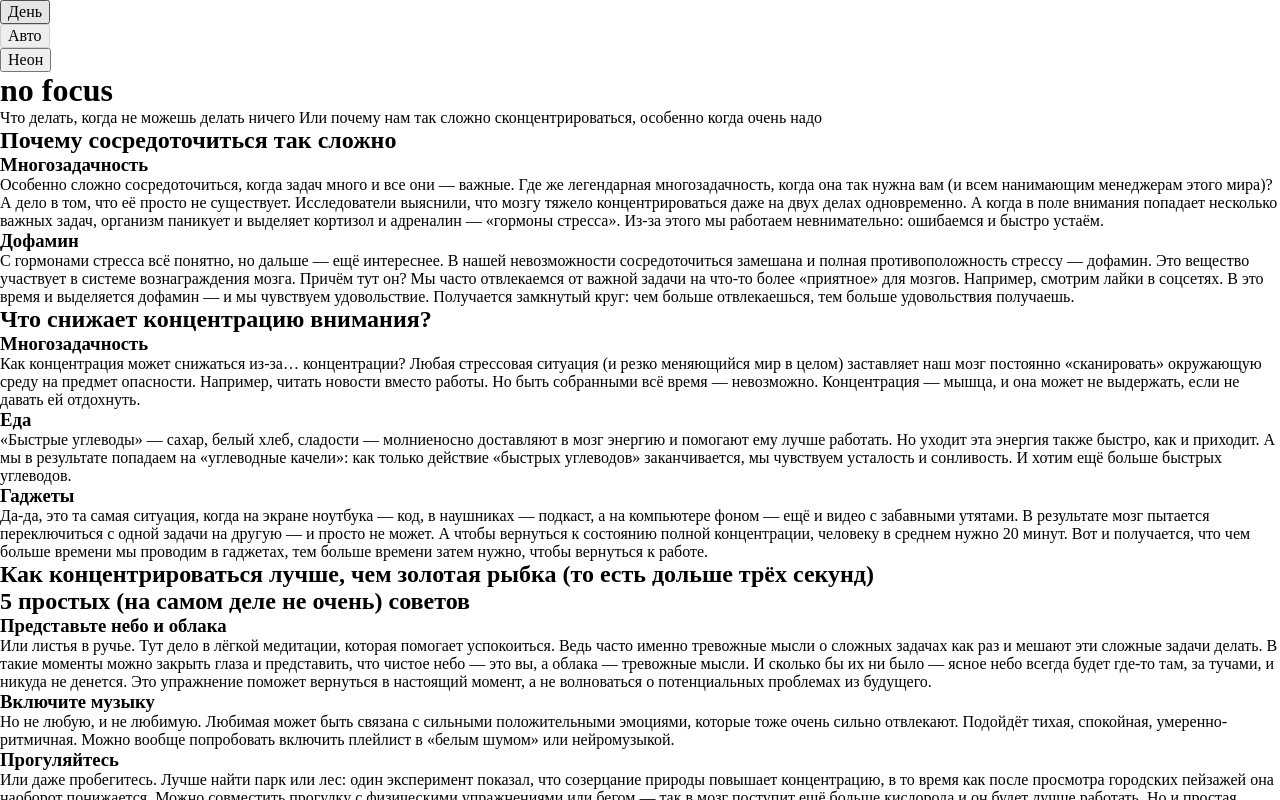
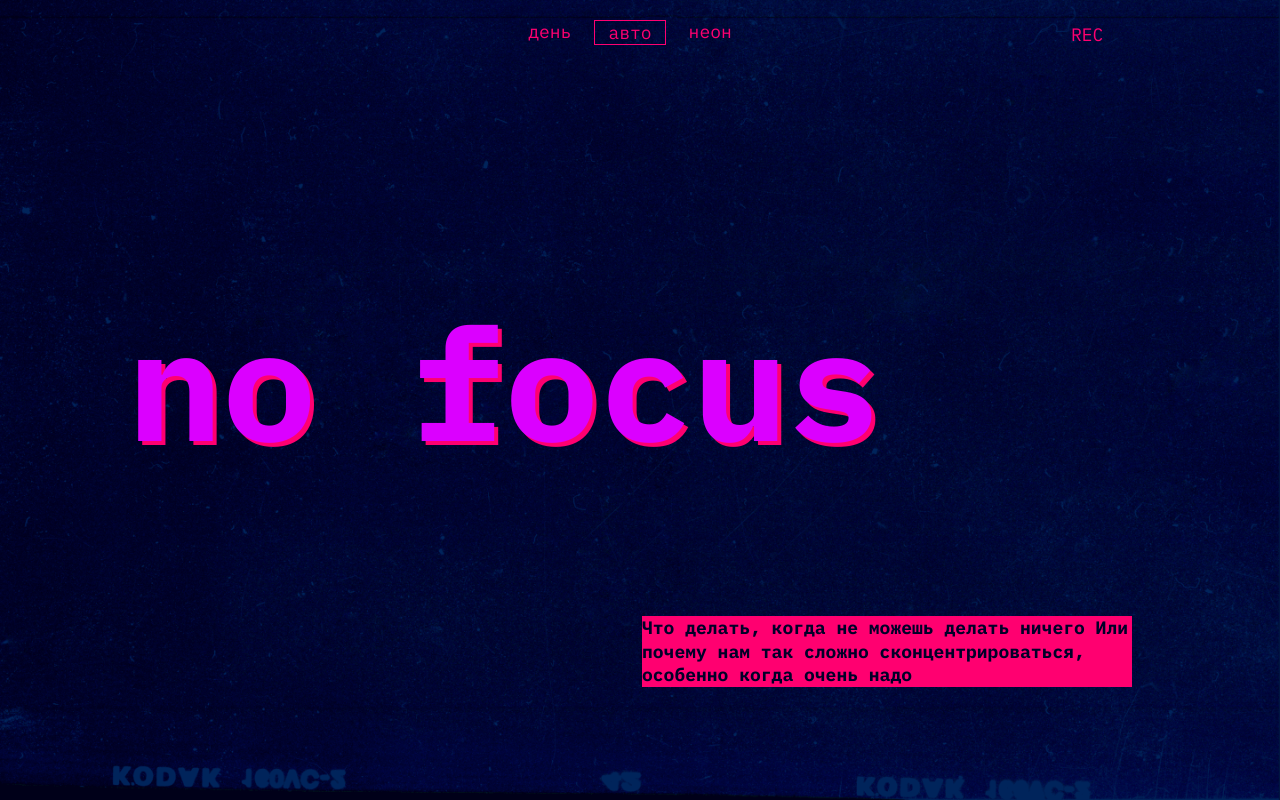
Before and after one commit to CopperyTexas/slozhno-sosredotochitsya, a plain HTML site: page index.html in a window 1280 px wide. Shown: the top 800 px of the page. Drawn offline with Linux system fonts and the light colour scheme.

Commit message:
style start

```diff
--- a/index.html
+++ b/index.html
@@ -6,6 +6,9 @@
   <meta http-equiv="X-UA-Compatible" content="IE=edge" />
   <meta name="viewport" content="width=device-width, initial-scale=1.0" />
   <meta name="color-scheme" content="dark light">
+  <link rel="icon" href="/images/favicon.ico" type="image/x-icon">
+  <link rel="icon" href="/images/favicon.svg" type="image/svg+xml">
+  <link rel="icon" href="/images/mobile-icon.png">
   <link rel="stylesheet" href="/styles/globals.css">
   <link rel="stylesheet" href="/fonts/fonts.css">
   <link rel="stylesheet" href="/styles/variables.css">
@@ -38,8 +41,9 @@
       </ul>
     </nav>
     <h1 class="header-title">no focus</h1>
-    <p class="header-text">Что делать, когда не можешь делать ничего
-      Или почему нам так сложно сконцентрироваться, особенно когда очень надо</p>
+    <p class="header-text">Что делать, когда не можешь делать ничего Или почему нам так сложно сконцентрироваться,
+      особенно когда очень надо</p>
+    <div class="rec">REC</div>
   </header>
   <main class="main">
     <section class="section_why">
--- a/styles/style.css
+++ b/styles/style.css
@@ -1,5 +1,72 @@
 /* Основные стили проекта. Это стили для темы, которую вы верстаете первой. */
-
+/*header style */
+.header {
+  position: relative;
+  display: grid;
+  padding: 20px;
+  padding-left: 0px;
+  grid-template-columns: 100%;
+  grid-template-rows: repeat(3, 1fr);
+  gap: var(--header-gap-laptop);
+}
+.rec {
+  position: absolute;
+  bottom: calc(100% - 46px);
+  left: calc(100% - 81px);
+  color: #ff0070;
+}
+.rec::after {
+  content: url();
+}
+.header__theme-menu-list {
+  display: flex;
+  justify-content: center;
+  gap: 10px;
+}
+.header__theme-menu-button {
+  padding: 0 13px;
+  color: #ff0070;
+  line-height: 18px;
+  background-color: transparent;
+  border: none;
+  text-transform: lowercase;
+}
+.header__theme-menu-item:has(.header__theme-menu-button_active) {
+  border: 1px solid #ff0070;
+}
+.header-title {
+  color: #db00ff;
+  text-shadow: 4px 4px 0px #ff0070;
+  font-size: clamp(7.5rem, 0.5625rem + 14.4531vw, 9.8125rem);
+  font-weight: 700;
+  line-height: 82.5%;
+}
+.header-text {
+  justify-self: flex-end;
+  max-width: 490px;
+  background-color: #ff0070;
+  color: #000028;
+  font-weight: 700;
+  margin-bottom: var(--header-gap-laptop);
+}
 .page {
   /* сохраните в разметке и стилях класс page. На его основе работает скрипт. */
+  background-image: url(/images/cover-image-dark.png);
+  background-repeat: no-repeat;
+  background-attachment: fixed;
+  background-size: cover;
+  background-position: center;
+  max-width: 1024px;
+  color: #f1b2ce;
+  font-family: IBM Plex Mono;
+  font-size: 18px;
+  font-style: normal;
+  font-weight: 400;
+  line-height: 23.4px; /* 130% */
+  background-color: #000028;
 }
+/* main style start */
+.section_why {
+  padding: 60px 20px 80px;
+  display: grid;
+}
--- a/styles/variables.css
+++ b/styles/variables.css
@@ -2,3 +2,6 @@
   Переменные для вашего проекта
   и их переопределение под различные устройства
 */
+:root {
+  --header-gap-laptop: 114px;
+}
```
